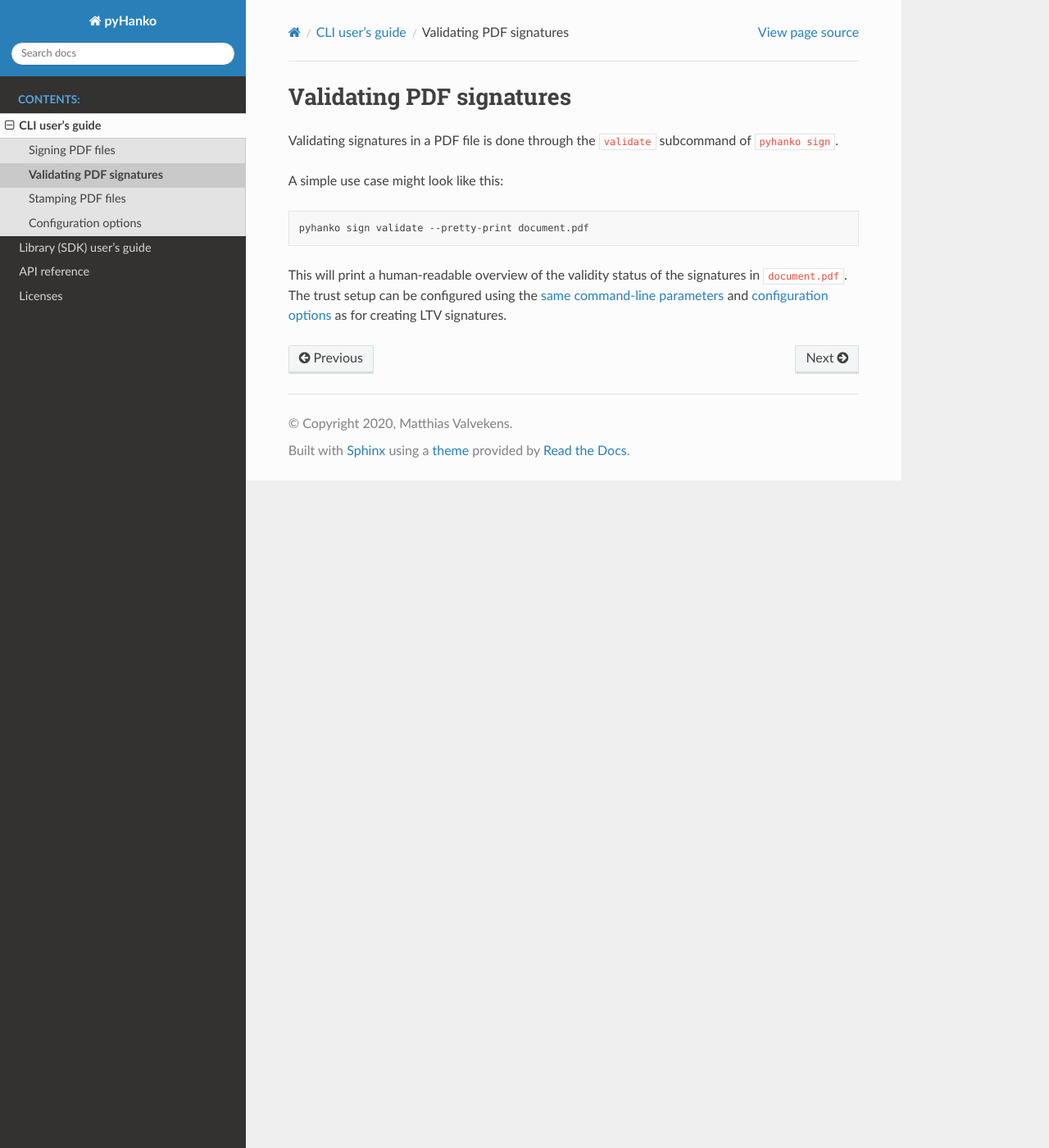
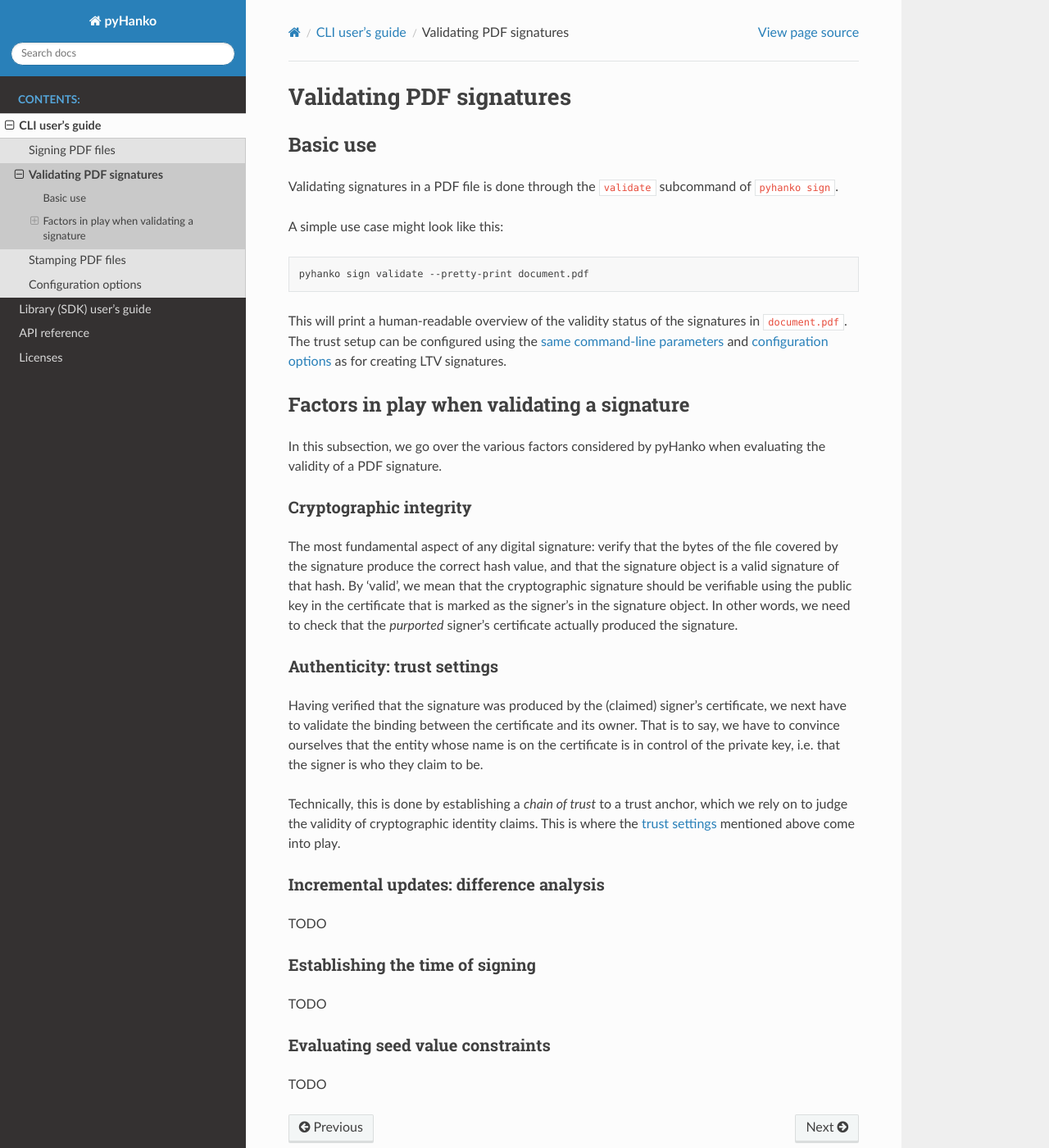
Before and after one commit to MatthiasValvekens/pyHanko, a Sphinx documentation site: the page built from docs/cli-guide/validation.rst, in a window 1280 px wide and 1400 px high. Shown: the whole window at 82% size. Built offline with Sphinx 7.4.7 and the Read the Docs theme 2.0.0, drawn with Linux system fonts in a browser that asks for light colours.

Commit message:
Got started on validation factor explanation

```diff
--- a/docs/cli-guide/validation.rst
+++ b/docs/cli-guide/validation.rst
@@ -1,5 +1,9 @@
 Validating PDF signatures
 =========================
+
+
+Basic use
+---------
 
 Validating signatures in a PDF file is done through the
 ``validate`` subcommand of ``pyhanko sign``.
@@ -16,3 +20,57 @@ The trust setup can be configured using the
 :ref:`same command-line parameters <cli-embedding-revinfo>`
 and :ref:`configuration options <config-validation-context>`
 as for creating LTV signatures.
+
+
+Factors in play when validating a signature
+-------------------------------------------
+
+In this subsection, we go over the various factors considered by pyHanko when
+evaluating the validity of a PDF signature.
+
+
+Cryptographic integrity
+^^^^^^^^^^^^^^^^^^^^^^^
+
+The most fundamental aspect of any digital signature: verify that the bytes
+of the file covered by the signature produce the correct hash value, and that
+the signature object is a valid signature of that hash.
+By 'valid', we mean that the cryptographic signature should be verifiable using
+the public key in the certificate that is marked as the signer's in the
+signature object.
+In other words, we need to check that the *purported* signer's certificate
+actually produced the signature.
+
+
+Authenticity: trust settings
+^^^^^^^^^^^^^^^^^^^^^^^^^^^^
+
+Having verified that the signature was produced by the (claimed) signer's
+certificate, we next have to validate the binding between the certificate
+and its owner.
+That is to say, we have to convince ourselves that the entity whose name is on
+the certificate is in control of the private key, i.e. that the signer is
+who they claim to be.
+
+Technically, this is done by establishing a *chain of trust* to a trust anchor,
+which we rely on to judge the validity of cryptographic identity claims.
+This is where the :ref:`trust <cli-embedding-revinfo>`
+:ref:`settings <config-validation-context>` mentioned above come into play.
+
+
+Incremental updates: difference analysis
+^^^^^^^^^^^^^^^^^^^^^^^^^^^^^^^^^^^^^^^^
+
+TODO
+
+
+Establishing the time of signing
+^^^^^^^^^^^^^^^^^^^^^^^^^^^^^^^^
+
+TODO
+
+
+Evaluating seed value constraints
+^^^^^^^^^^^^^^^^^^^^^^^^^^^^^^^^^
+
+TODO
```
